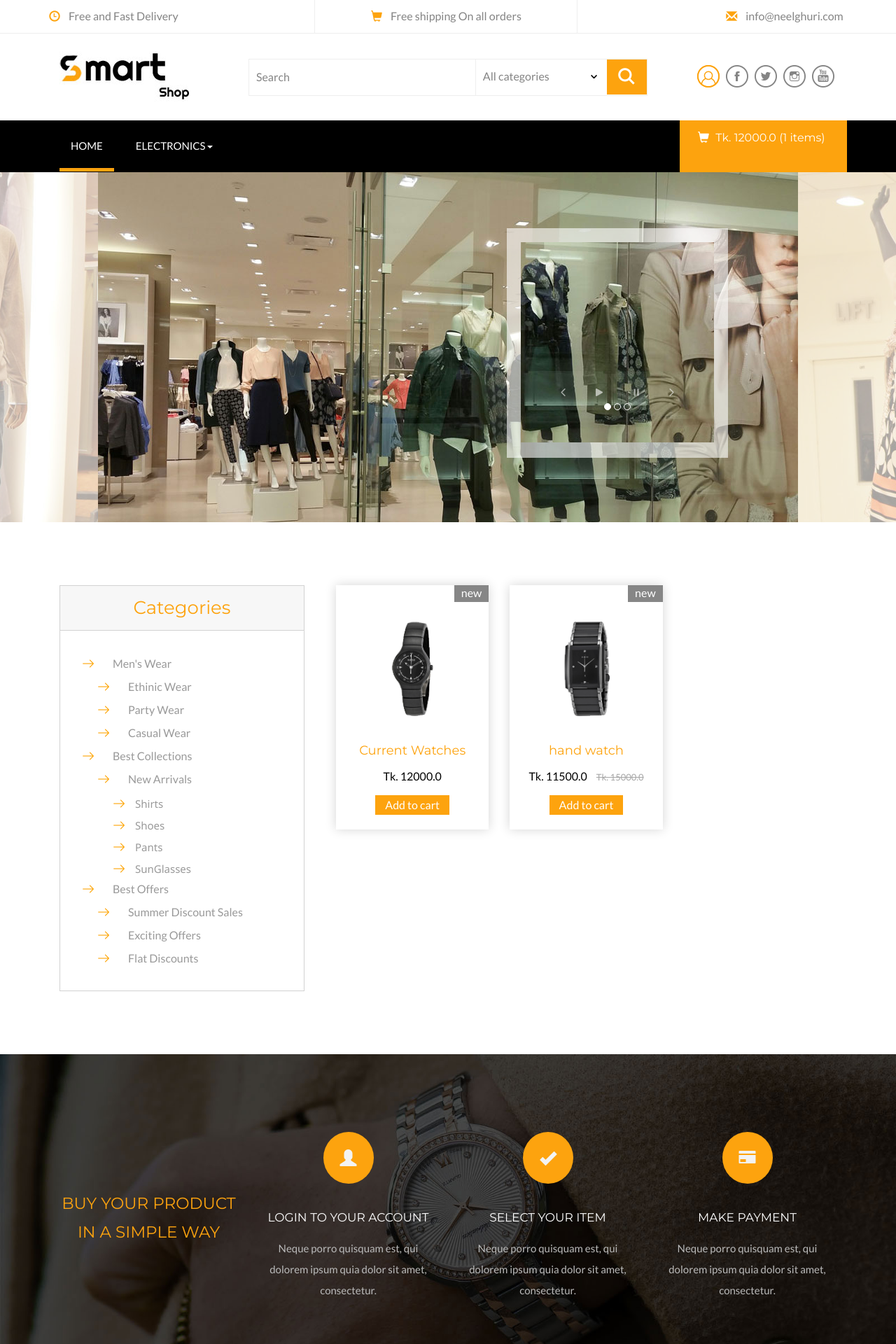
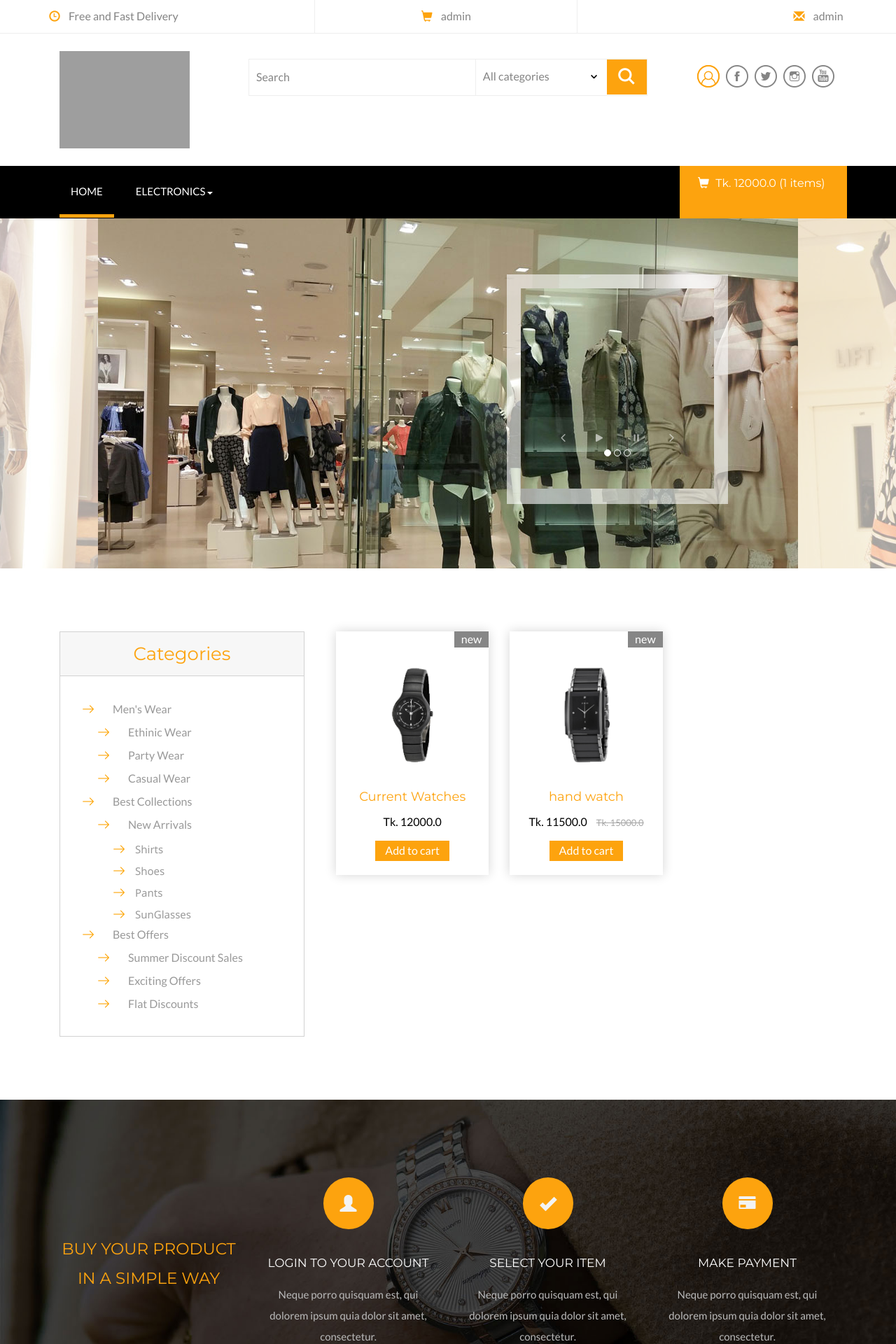
Before and after one commit to asad624465/Django-projects, a Django app: page / in a window 1280 px wide. Shown: the top 1920 px of the page at 70% size. Run offline with Django 4.2, Linux system fonts and the light colour scheme; a user stored in the database is signed in; data comes from the database, SQL or seed files in the repository; both versions use the stored data as it was after the commit; some libraries are stand-ins or nearby versions; grey boxes are pictures that could not be loaded.

Commit message:
add dynamic project information

```diff
--- a/store/admin.py
+++ b/store/admin.py
@@ -1,6 +1,6 @@
 from django.contrib import admin
 
-from store.models import Category,Product,ProductImage,VariationValue,Banner
+from store.models import Category,Product,ProductImage,VariationValue,Banner,OurProjectInfo
 
 class ProductImageAdmin(admin.StackedInline):
     model = ProductImage
@@ -13,3 +13,4 @@
 admin.site.register(Product,ProductAdmin)
 admin.site.register(VariationValue)
 admin.site.register(Banner)
+admin.site.register(OurProjectInfo)
--- a/store/models.py
+++ b/store/models.py
@@ -2,6 +2,7 @@
 
 from django.template.defaultfilters import slugify
 from django.urls import reverse
+from django.contrib.auth import get_user_model
 
 class Category(models.Model):
     name=models.CharField(max_length=50,blank=False,null=False)
@@ -80,3 +81,23 @@
     created=models.DateTimeField(auto_now_add=True)
     def __str__(self):
         return self.product.name
+
+class OurProjectInfo(models.Model):
+    User=get_user_model();
+    user=models.ForeignKey(User,on_delete=models.CASCADE)
+    company_name = models.CharField(max_length=50,verbose_name="Company Name")
+    company_address = models.CharField(max_length=250,verbose_name="Company address")
+    about_company = models.CharField(max_length=250,verbose_name="About Company")
+    email_adddress = models.CharField(max_length=50,verbose_name="Email adddress")
+    contract_number = models.CharField(max_length=15,verbose_name="Contract Number")
+    facebook = models.CharField(max_length=250,verbose_name="Facebook")
+    twitter = models.CharField(max_length=250,verbose_name="Twitter")
+    youtube = models.CharField(max_length=250,verbose_name="Youtube")
+    linkedin = models.CharField(max_length=250,verbose_name="Linkedin")
+    company_logo=models.ImageField(upload_to='logo')
+    fabi_icon=models.ImageField(upload_to='fabi_icon')
+    is_active=models.BooleanField(default=False)
+    created=models.DateTimeField(auto_now_add=True)
+
+    #def __str__(self):
+        #return self.company_address
--- a/templates/base.html
+++ b/templates/base.html
@@ -4,6 +4,7 @@
 <title>{% block title %}{% endblock title %} | NeelGhuri </title>
 {% load category %}
 {% load cart_product %}
+{% load companyInfo %}
 {% load static %}
 <!-- for-mobile-apps -->
 <meta name="viewport" content="width=device-width, initial-scale=1">
@@ -46,8 +47,8 @@
 	<div class="container">
 		<ul>
 			<li><span class="glyphicon glyphicon-time" aria-hidden="true"></span>Free and Fast Delivery</li>
-			<li><span class="glyphicon glyphicon-shopping-cart" aria-hidden="true"></span>Free shipping On all orders</li>
-			<li><span class="glyphicon glyphicon-envelope" aria-hidden="true"></span><a href="mailto:info@neelghuri.com">info@neelghuri.com</a></li>
+			<li><span class="glyphicon glyphicon-shopping-cart" aria-hidden="true"></span>{{ request.user|companyName  }}</li>
+			<li><span class="glyphicon glyphicon-envelope" aria-hidden="true"></span><a href="mailto:{{request.user|companyEmail}}">{{request.user|companyEmail}}</a></li>
 		</ul>
 	</div>
 </div>
@@ -56,7 +57,10 @@
 <div class="header-bot">
 	<div class="container">
 		<div class="col-md-3 header-left">
-			<h1><a href="index.html"><img src="{% static 'assets/images/logo3.jpg' %}"></a></h1>
+			<h1>
+
+				<a href="{% url 'store:index' %}"><img src="{{ request.user|companyLogo  }}"></a>
+			</h1>
 		</div>
 		<div class="col-md-6 header-middle">
 			<form>
@@ -84,10 +88,10 @@
 				<li><a href="#" class="use1" data-toggle="modal" data-target="#myModal4"><span>Login</span></a>
 
 				</li>
-				<li><a class="fb" href="#"></a></li>
-				<li><a class="twi" href="#"></a></li>
-				<li><a class="insta" href="#"></a></li>
-				<li><a class="you" href="#"></a></li>
+				<li><a class="fb" href="{{ request.user|facebook  }}"></a></li>
+				<li><a class="twi" href="{{ request.user|twitter  }}"></a></li>
+				<li><a class="insta" href="{{ request.user|linkedin  }}"></a></li>
+				<li><a class="you" href="{{ request.user|youtube  }}"></a></li>
 			</ul>
 		</div>
 		<div class="clearfix"></div>
@@ -112,7 +116,7 @@
 				<!-- Collect the nav links, forms, and other content for toggling -->
 				<div class="collapse navbar-collapse menu--shylock" id="bs-example-navbar-collapse-1">
 				  <ul class="nav navbar-nav menu__list">
-					<li class="active menu__item menu__item--current"><a class="menu__link" href="index.html">Home <span class="sr-only">(current)</span></a></li>
+					<li class="active menu__item menu__item--current"><a class="menu__link" href="{% url 'store:index' %}">Home <span class="sr-only">(current)</span></a></li>
 					{% for cat in request.user|category %}
 						{% if not cat.children.all %}
 					<li class=" menu__item"><a class="menu__link" href="electronics.html">{{cat.name}}</a></li>
@@ -202,11 +206,8 @@
 <div class="footer">
 	<div class="container">
 		<div class="col-md-3 footer-left">
-			<h2><a href="index.html"><img src="{% static 'assets/images/logo3.jpg' %}" alt=" " /></a></h2>
-			<p>Neque porro quisquam est, qui dolorem ipsum quia dolor
-			sit amet, consectetur, adipisci velit, sed quia non
-			numquam eius modi tempora incidunt ut labore
-			et dolore magnam aliquam quaerat voluptatem.</p>
+			<h2><a href="index.html"><img src="{{request.user|companyLogo}}" alt=" " /></a></h2>
+			<p>{{request.user|aboutCompany}}.</p>
 		</div>
 		<div class="col-md-9 footer-right">
 			<div class="col-sm-6 newsleft">
@@ -235,9 +236,9 @@
 				<div class="col-md-4 sign-gd-two">
 					<h4>Store Information</h4>
 					<ul>
-						<li><i class="glyphicon glyphicon-map-marker" aria-hidden="true"></i>Address : 1234k Avenue, 4th block, <span>Newyork City.</span></li>
-						<li><i class="glyphicon glyphicon-envelope" aria-hidden="true"></i>Email : <a href="mailto:info@example.com">info@example.com</a></li>
-						<li><i class="glyphicon glyphicon-earphone" aria-hidden="true"></i>Phone : +1234 567 567</li>
+						<li><i class="glyphicon glyphicon-map-marker" aria-hidden="true"></i>Address : {{request.user|companyAddress}}</span></li>
+						<li><i class="glyphicon glyphicon-envelope" aria-hidden="true"></i>Email : <a href="{{request.user|companyEmail}}">{{request.user|companyEmail}}</a></li>
+						<li><i class="glyphicon glyphicon-earphone" aria-hidden="true"></i>Phone : {{request.user|companyPhone}}</li>
 					</ul>
 				</div>
 				<div class="col-md-4 sign-gd flickr-post">
--- a/templates/frontend/index.html
+++ b/templates/frontend/index.html
@@ -1,4 +1,5 @@
 {% extends 'base.html' %}
+{% load companyInfo %}
 {% block title %}E-shop{% endblock title %}
 {% block main_cotents %}
 <style>
```
Also changed, not shown: db.sqlite3.
